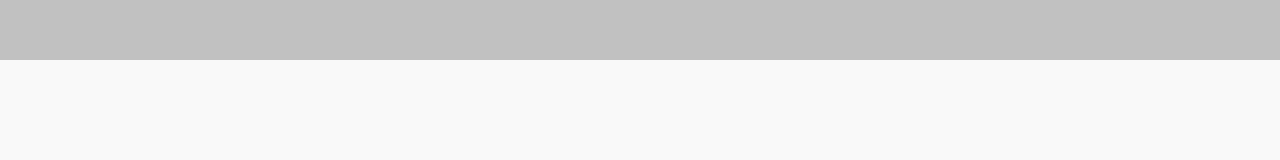
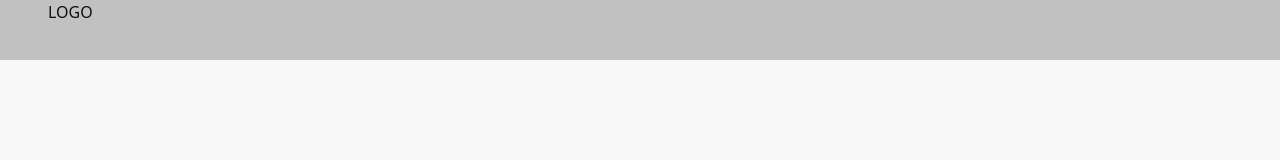
Before and after one commit to duncanmatt/ecomm_next, a Next.js app: page / in a window 1280 px wide. Shown: the top 160 px of the page. Built offline with nearby package versions, Linux system fonts and the light colour scheme.

Commit message:
header responsive

```diff
--- a/src/components/header/Header.tsx
+++ b/src/components/header/Header.tsx
@@ -8,6 +8,9 @@ const Header = () => {
 				<div className='px-1rem md:hidden h-full'>
 					<Mobile />
 				</div>
+				<div className='px-3rem hidden md:block h-full'>
+					<Desktop />
+				</div>
 			</header>
 		</>
 	);
```
